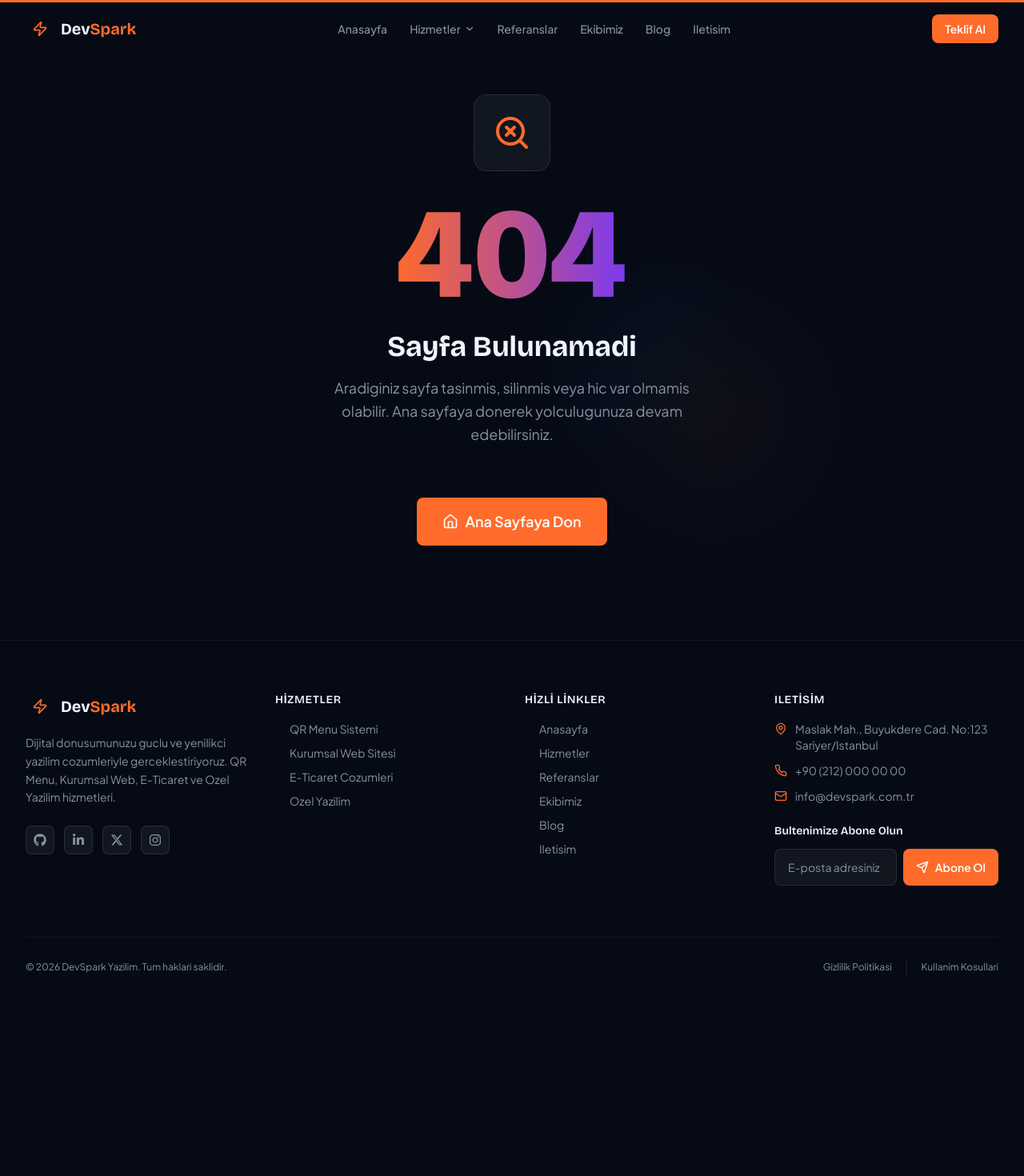
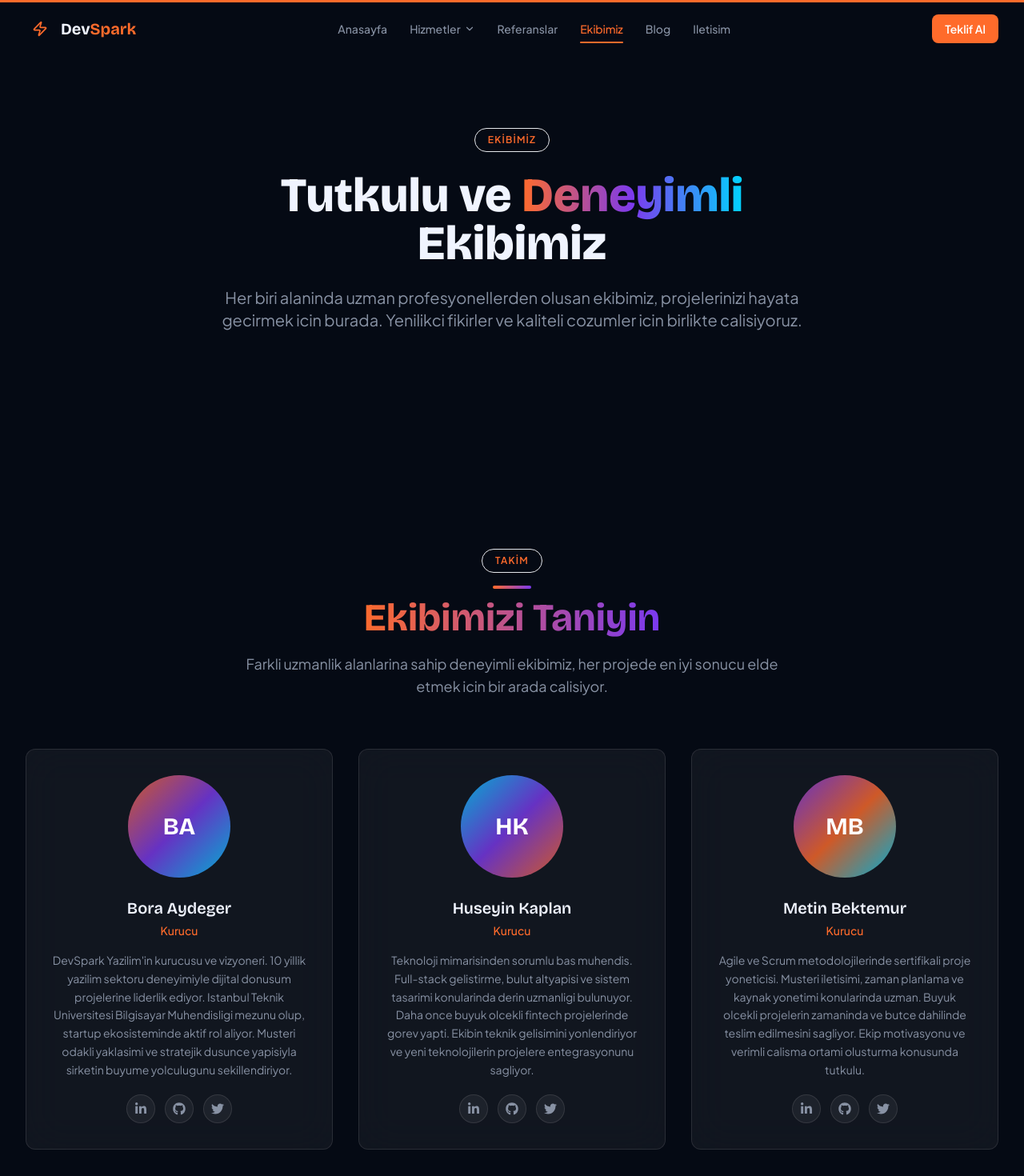
Before and after one commit to boraydeger32/MySite, a Next.js app: page /MySite/ekibimiz in a window 1280 px wide. Before the commit this address had no page. Shown: the top 1470 px of the page at 80% size. Before the commit the page ends 1246 px from the top, so only its background shows below. Built offline with nearby package versions, Linux system fonts and the light colour scheme.

Commit message:
feat: add github pages deployment workflow

```diff
--- a/next.config.mjs
+++ b/next.config.mjs
@@ -1,17 +1,7 @@
-/** @type {import('next').NextConfig} */
 const nextConfig = {
-  pageExtensions: ['js', 'jsx', 'md', 'mdx', 'ts', 'tsx'],
-  images: {
-    formats: ['image/avif', 'image/webp'],
-  },
-  transpilePackages: ['three'],
-  webpack: (config) => {
-    config.module.rules.push({
-      test: /\.mdx?$/,
-      use: [],
-    });
-    return config;
-  },
+  output: 'export',
+  basePath: '/MySite',
+  images: { unoptimized: true },
 };
 
 export default nextConfig;
--- a/src/app/ekibimiz/TeamGrid.tsx
+++ b/src/app/ekibimiz/TeamGrid.tsx
@@ -23,7 +23,7 @@ const teamMembers: TeamMember[] = [
   {
     id: 'member-1',
     name: 'Bora Aydeger',
-    role: 'Kurucu & CEO',
+    role: 'Kurucu',
     bio: 'DevSpark Yazilim\'in kurucusu ve vizyoneri. 10 yillik yazilim sektoru deneyimiyle dijital donusum projelerine liderlik ediyor. Istanbul Teknik Universitesi Bilgisayar Muhendisligi mezunu olup, startup ekosisteminde aktif rol aliyor. Musteri odakli yaklasimi ve stratejik dusunce yapisiyla sirketin buyume yolculugunu sekillendiriyor.',
     gradient: 'from-accent-orange via-accent-purple to-accent-blue',
     initials: 'BA',
@@ -36,7 +36,7 @@ const teamMembers: TeamMember[] = [
   {
     id: 'member-2',
     name: 'Huseyin Kaplan',
-    role: 'CTO',
+    role: 'Kurucu',
     bio: 'Teknoloji mimarisinden sorumlu bas muhendis. Full-stack gelistirme, bulut altyapisi ve sistem tasarimi konularinda derin uzmanligi bulunuyor. Daha once buyuk olcekli fintech projelerinde gorev yapti. Ekibin teknik gelisimini yonlendiriyor ve yeni teknolojilerin projelere entegrasyonunu sagliyor.',
     gradient: 'from-accent-blue via-accent-purple to-accent-orange',
     initials: 'HK',
@@ -49,47 +49,10 @@ const teamMembers: TeamMember[] = [
   {
     id: 'member-3',
     name: 'Metin Bektemur',
-    role: 'Proje Yoneticisi',
+    role: 'Kurucu',
     bio: 'Agile ve Scrum metodolojilerinde sertifikali proje yoneticisi. Musteri iletisimi, zaman planlama ve kaynak yonetimi konularinda uzman. Buyuk olcekli projelerin zamaninda ve butce dahilinde teslim edilmesini sagliyor. Ekip motivasyonu ve verimli calisma ortami olusturma konusunda tutkulu.',
     gradient: 'from-accent-purple via-accent-orange to-accent-blue',
     initials: 'MB',
-    socials: [
-      { platform: 'linkedin', url: '#' },
-      { platform: 'github', url: '#' },
-      { platform: 'twitter', url: '#' },
-    ],
-  },
-  {
-    id: 'member-4',
-    name: 'Ayse Korkmaz',
-    role: 'UI/UX Tasarimci',
-    bio: 'Kullanici deneyimi tasarimi ve arayuz gelistirme konusunda 7 yillik deneyime sahip. Figma, Adobe Creative Suite ve modern tasarim araclarinda uzman. Kullanici arastirmasi, prototipleme ve tasarim sistemi olusturma konularinda genis bilgi birikimine sahip. Her projede estetik ve islevseligi bir araya getiriyor.',
-    gradient: 'from-accent-orange via-accent-blue to-accent-purple',
-    initials: 'AK',
-    socials: [
-      { platform: 'linkedin', url: '#' },
-      { platform: 'twitter', url: '#' },
-    ],
-  },
-  {
-    id: 'member-5',
-    name: 'Emre Sahin',
-    role: 'Full-Stack Gelistirici',
-    bio: 'React, Next.js, Node.js ve TypeScript konularinda uzman full-stack gelistirici. Performans optimizasyonu, temiz kod yazimi ve test odakli gelistirme pratiklerini benimsemis. Acik kaynak projelere aktif katkilar sagliyor. E-ticaret ve SaaS platformlarinda genis deneyime sahip.',
-    gradient: 'from-accent-blue via-accent-orange to-accent-purple',
-    initials: 'ES',
-    socials: [
-      { platform: 'linkedin', url: '#' },
-      { platform: 'github', url: '#' },
-    ],
-  },
-  {
-    id: 'member-6',
-    name: 'Deniz Aksoy',
-    role: 'DevOps Muhendisi',
-    bio: 'CI/CD pipeline\'lari, bulut altyapisi ve konteyner orkestrasyonu konularinda uzman. AWS, Docker ve Kubernetes sertifikalarina sahip. Otomasyon ve altyapi guvenligi konularinda genis deneyim. Sistemlerin yuksek erisilebilirlik ve olceklenebilirlik ile calismasini sagliyor.',
-    gradient: 'from-accent-purple via-accent-blue to-accent-orange',
-    initials: 'DA',
     socials: [
       { platform: 'linkedin', url: '#' },
       { platform: 'github', url: '#' },
--- a/src/components/sections/TeamSection.tsx
+++ b/src/components/sections/TeamSection.tsx
@@ -23,7 +23,7 @@ const teamMembers: TeamMember[] = [
   {
     id: 'member-1',
     name: 'Bora Aydeger',
-    role: 'Kurucu & CEO',
+    role: 'Kurucu',
     gradient: 'from-accent-orange via-accent-purple to-accent-blue',
     initials: 'BA',
     socials: [
@@ -35,7 +35,7 @@ const teamMembers: TeamMember[] = [
   {
     id: 'member-2',
     name: 'Huseyin Kaplan',
-    role: 'CTO',
+    role: 'Kurucu',
     gradient: 'from-accent-blue via-accent-purple to-accent-orange',
     initials: 'HK',
     socials: [
@@ -47,43 +47,9 @@ const teamMembers: TeamMember[] = [
   {
     id: 'member-3',
     name: 'Metin Bektemur',
-    role: 'Proje Yoneticisi',
+    role: 'Kurucu',
     gradient: 'from-accent-purple via-accent-orange to-accent-blue',
     initials: 'MB',
-    socials: [
-      { platform: 'linkedin', url: '#' },
-      { platform: 'github', url: '#' },
-      { platform: 'twitter', url: '#' },
-    ],
-  },
-  {
-    id: 'member-4',
-    name: 'Ayse Korkmaz',
-    role: 'UI/UX Tasarimci',
-    gradient: 'from-accent-orange via-accent-blue to-accent-purple',
-    initials: 'AK',
-    socials: [
-      { platform: 'linkedin', url: '#' },
-      { platform: 'twitter', url: '#' },
-    ],
-  },
-  {
-    id: 'member-5',
-    name: 'Emre Sahin',
-    role: 'Full-Stack Gelistirici',
-    gradient: 'from-accent-blue via-accent-orange to-accent-purple',
-    initials: 'ES',
-    socials: [
-      { platform: 'linkedin', url: '#' },
-      { platform: 'github', url: '#' },
-    ],
-  },
-  {
-    id: 'member-6',
-    name: 'Deniz Aksoy',
-    role: 'DevOps Muhendisi',
-    gradient: 'from-accent-purple via-accent-blue to-accent-orange',
-    initials: 'DA',
     socials: [
       { platform: 'linkedin', url: '#' },
       { platform: 'github', url: '#' },
```
